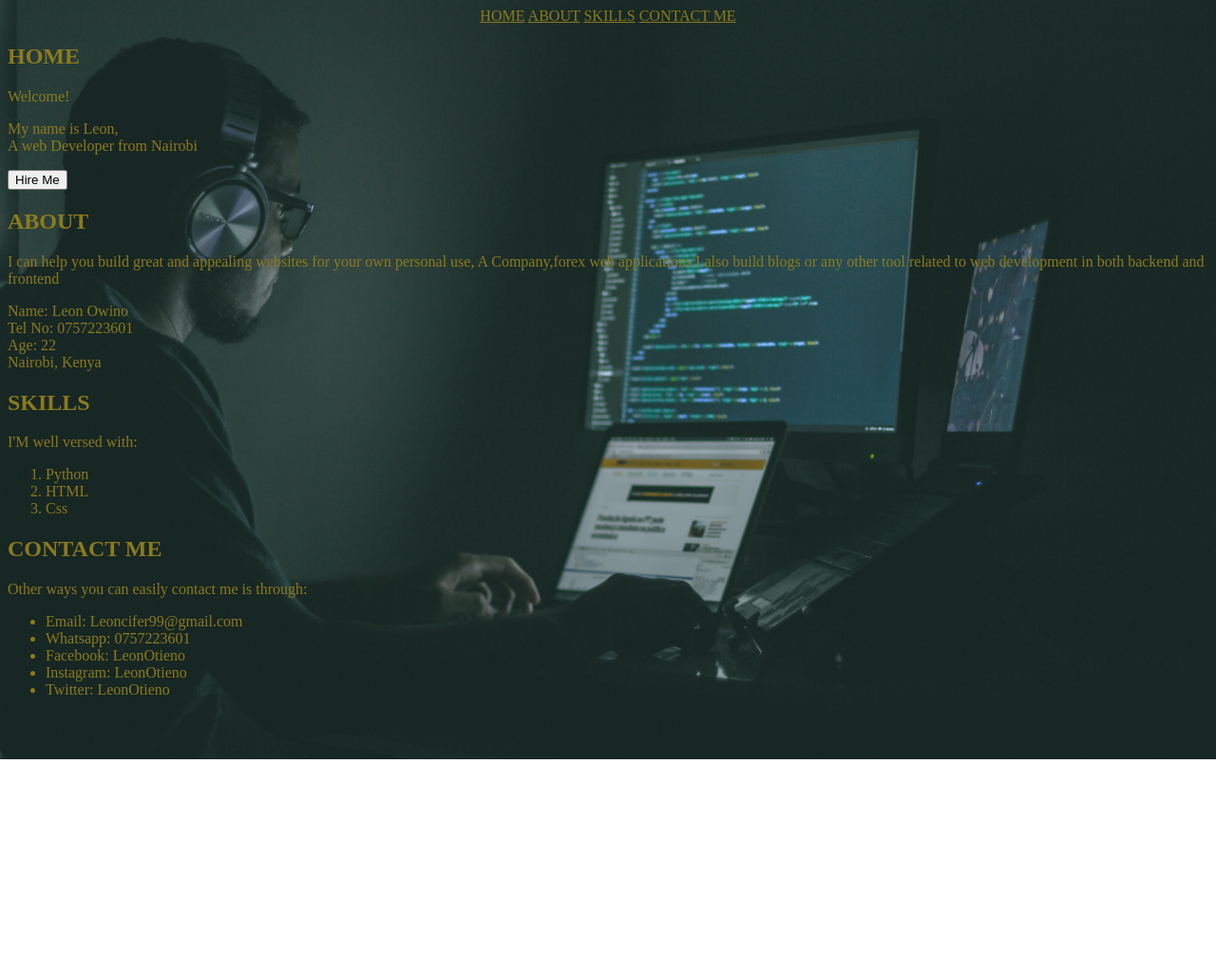
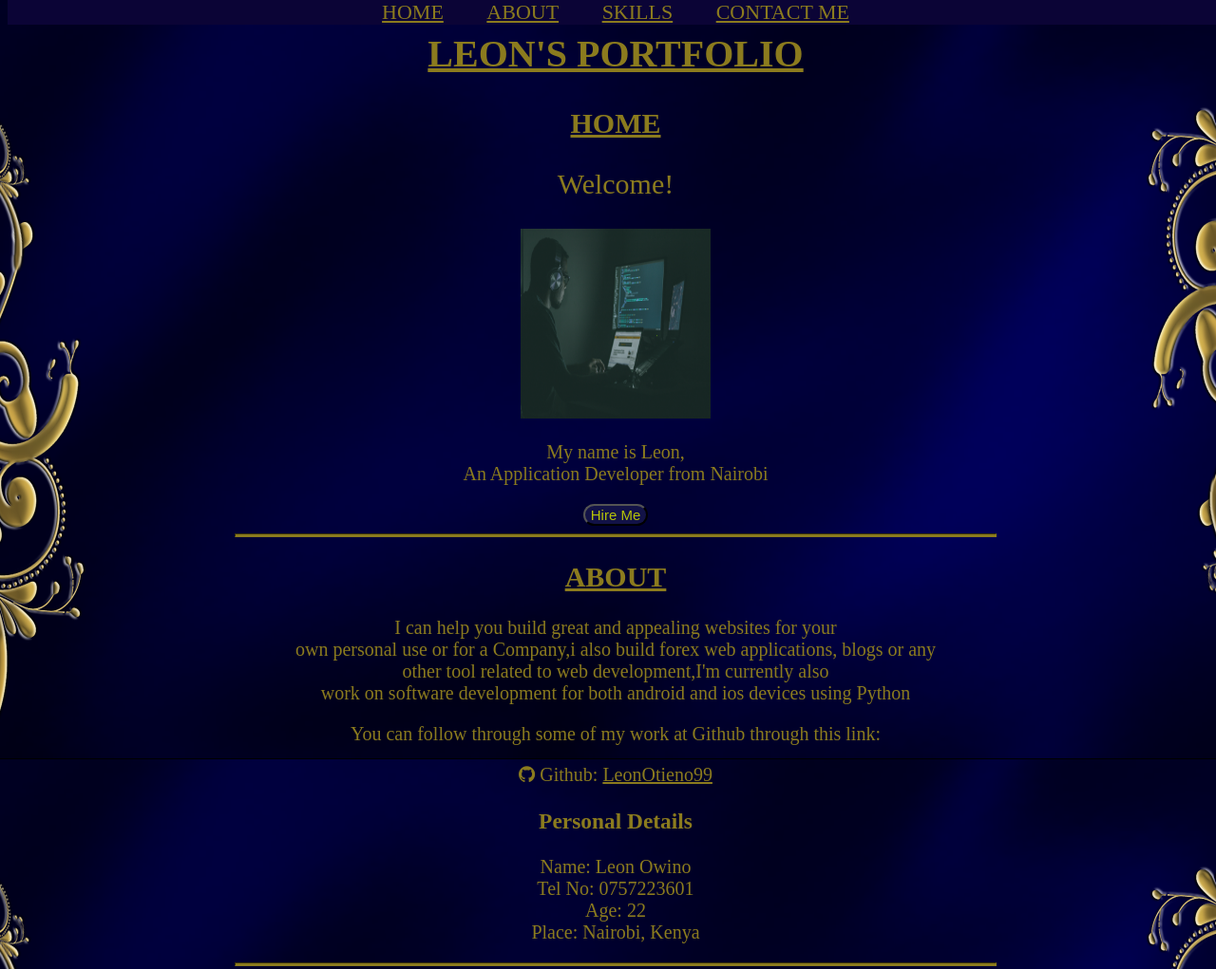
Before and after one commit to LeonOtieno99/Inspire-Youth-In-STEM, a plain HTML site: page Week-4/web/portfolio-assignment/portfolio.html in a window 1280 px wide. Shown: the top 1021 px of the page at 95% size. Before the commit the page ends 800 px from the top, so only its background shows below. Drawn offline with Linux system fonts and the light colour scheme.

Commit message:
portfolio

```diff
--- a/Week-4/web/portfolio-assignment/portfolio.css
+++ b/Week-4/web/portfolio-assignment/portfolio.css
@@ -1,12 +1,13 @@
 body{
-    background-image: url(assets/jefferson-santos-9SoCnyQmkzI-unsplash.jpg);
-    background-position: center 0px;
+    background-color: black;
+    text-align: center;
+    background-image: url(assets/9tU3Ia.webp);
+    background-repeat: no-repeat;
     background-size: cover;
     background-attachment: fixed;
-    background-repeat: no-repeat;
-    padding-top: 0%;
-    position: absolute;
-    align-items: center;
+    font-family: 'Times New Roman', Times, serif;
+    width: 100%;
+
 }
 .main{
     text-align: center;
@@ -16,14 +17,19 @@ body{
 .links{
     float: left;
     width: 100px;
-    padding: 10px;
+    padding: 20px;
     background-color: black;
     color: rgb(139, 123, 30);
     padding-bottom: 0%;
-
+    margin: 50px;
+}
+.navbar a:hover{
+    color: rgb(189, 162, 12);
 }
 h1{
     color: rgb(139, 123, 30);
+    font-size: 30px;
+    text-decoration: underline;
 }
 a{
     color: rgb(139, 123, 30);
@@ -31,9 +37,50 @@ a{
 p{
     color: rgb(139, 123, 30);
 }
-ul{
+.navbar{
+    width: 100%;
+    overflow: auto;
+    position: fixed;
+    top: 0%;
+    width: 100%;
+    background-color: rgb(11, 4, 54);
+    height: auto;
+    font-size: 22px;
+}
+.navbar a{
+    margin-left: 20px;
+    margin-right: 20px;
+}
+h2{
+    font-size: 40px;
     color: rgb(139, 123, 30);
+    text-decoration: underline;
+
 }
-ol{
+.welcome{
+    font-size: 30px;
+}
+p{
+    font-size: 20px;
+}
+.personal_details{
     color: rgb(139, 123, 30);
+    font-size: 20px;
 }
+@media only screen and (max-width: 600px) {
+    body {
+        align-content: center;
+        background-position: center;
+        overflow-x: hidden;
+        width: 100%;
+
+    }
+    .navbar{
+        width: auto;
+        font-size: 12px;
+
+    }
+    hr{
+        width: 0%;
+    }
+  }
--- a/Week-4/web/portfolio-assignment/portfolio.html
+++ b/Week-4/web/portfolio-assignment/portfolio.html
@@ -1,4 +1,5 @@
 <!DOCTYPE html>
+<!-- header-->
 <html lang="en">
 <head>
     <meta charset="UTF-8">
@@ -7,55 +8,72 @@
     <meta name="viewport" content="width=device-width, initial-scale=1.0">
     <link href="https://fonts.googleapis.com/css2?family=Oswald:wght@300&display=swap"
     rel="stylesheet">
+    <link rel="stylesheet" href="https://cdnjs.cloudflare.com/ajax/libs/font-awesome/4.7.0/css/font-awesome.min.css">
     <title>Leon's Portfolio</title>
 </head>
+<!-- body-->
 <body>
-                <div class = "main">
+    <!-- navigation bar-->
+                <div class = "navbar">
                     <a href="#home">HOME</a>
                     <a href="#about">ABOUT</a>
                     <a href="#skills">SKILLS</a>
                     <a href="#contact-me">CONTACT ME</a>
                 </div>
                 <section>
+                    <!--home-->
+                    <h2>LEON'S PORTFOLIO</h2>
                     <a id="home"><h1>HOME</h1></a>
-                    <p>Welcome!</p>
-                    <p>My name is Leon,<br>A web Developer from Nairobi</p>
-                    <button>Hire Me</button>
+                    <p class="welcome">Welcome!</p>
+                    <div class="image"><img src="assets/jefferson-santos-9SoCnyQmkzI-unsplash.jpg" alt="leon's image"
+                        width="200px" height="200px" border-radius = "50px"></div>
+                    <p>My name is Leon,<br>An Application Developer from Nairobi</p>
+                    <button style="border-radius: 40px; background-color: rgb(18, 18, 71);color: rgb(183, 196, 8);
+                    size: 50px; font-size: 15px;">Hire Me</button>
                 </section>
-
+                <hr style="height: 2px; color: rgb(139, 123, 30); background-color:  rgb(139, 123, 30);border-color:  rgb(139, 123, 30); width: 800px;">
+                <!--about-->
                 <section>
                     <a id="about"><h1>ABOUT</h1></a>
-                    <p>I can help you build great and appealing websites for your
-                        own personal use, A Company,forex web applications I also build blogs or any other
-                        tool related to web development in both backend and frontend</p>
+                    <p>I can help you build great and appealing websites for your<br>
+                        own personal use or for a Company,i also build forex web applications, blogs or any <br>other
+                        tool related to web development,I'm currently also <br>
+                        work on software development for both android and ios devices using Python</p>
+                        <p>You  can follow through some of my work at Github through this link:</p>
+                        <p><i class="fa fa-github" aria-hidden="true"></i> Github: <a href="https://github.com/LeonOtieno99">LeonOtieno99</a></p>
                         <div class="personal_details">
+                            <h3>Personal Details</h3>
                             <p>Name: Leon Owino<br>
                              Tel No: 0757223601<br>
                              Age: 22<br>
-                             Nairobi, Kenya</p>
-                        </div>
+                            Place: Nairobi, Kenya</p>
+
+                         </div>
                     </p>
                 </section>
+                <hr style="height: 2px; color: rgb(139, 123, 30); background-color:  rgb(139, 123, 30);border-color:  rgb(139, 123, 30); width: 800px;">
+                <!--skills-->
                 <section>
                     <a id="skills"><h1>SKILLS</h1></a>
-                <P>I'M well versed with:</P>
-                <ol>
-                    <li>Python</li>
-                    <li>HTML</li>
-                    <li>Css</li>
-                </ol>
+                <P>I'm well versed with:</P>
+                   <p>Python</p>
+                   <p><i class="fa fa-html5" aria-hidden="true"> HTML</i></p>
+                   <p><i class="fa fa-css3" aria-hidden="true"> CSS</i></p>
+
+
                 </section>
-
+                <!--contact me-->
+                <hr style="height: 2px; color: rgb(139, 123, 30); background-color:  rgb(139, 123, 30);border-color:  rgb(139, 123, 30); width: 800px;">
                 <section>
                     <a id="contact-me"><h1>CONTACT ME</h1></a>
-                    <p>Other ways you can easily contact me is through:</p>
-                    <ul>
-                        <li>Email: Leoncifer99@gmail.com</li>
-                        <li>Whatsapp: 0757223601</li>
-                        <li>Facebook: LeonOtieno</li>
-                        <li>Instagram: LeonOtieno</li>
-                        <li>Twitter: LeonOtieno</li>
-                    </ul>
+                    <div class="image"><img src="assets/person.jpg" alt="leon's image"
+                        width="50px" height="50px" style="border-radius: 50px;" ></div>
+                        <p><i class="fa fa-envelope" aria-hidden="true"></i> Email: Leoncifer99@gmail.com</p>
+                        <p><i class="fa fa-whatsapp" aria-hidden="true"></i> Whatsapp: 0757223601</p>
+                        <p><i class="fa fa-facebook-official" aria-hidden="true"></i> Facebook: Leon Otieno</p>
+                        <p><i class="fa fa-instagram" aria-hidden="true"></i> Instagram: LeonOtieno99</p>
+                        <p><i class="fa fa-twitter" aria-hidden="true"></i> Twitter: Leonotieno99</p>
                 </section>
+                <hr style="height: 2px; color: rgb(139, 123, 30); background-color:  rgb(139, 123, 30);border-color:  rgb(139, 123, 30); width: 800px;">
 </body>
 </html>
```
Also changed, not shown: Week-4/web/portfolio-assignment/assets/9tU3Ia.webp (added), Week-4/web/portfolio-assignment/assets/person.jpg (added).
